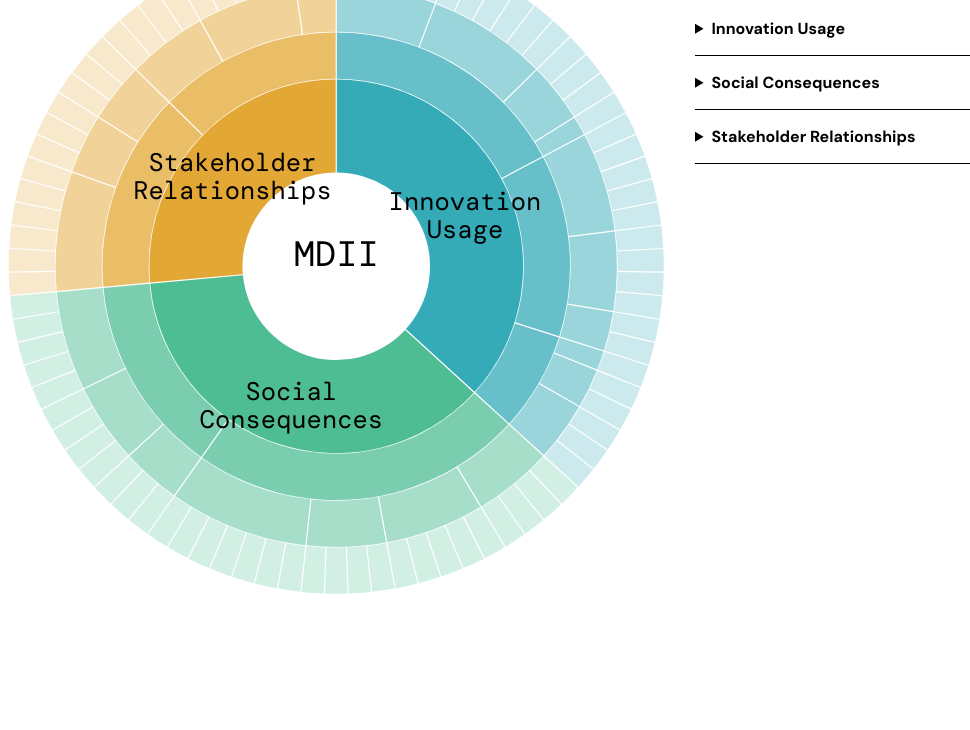
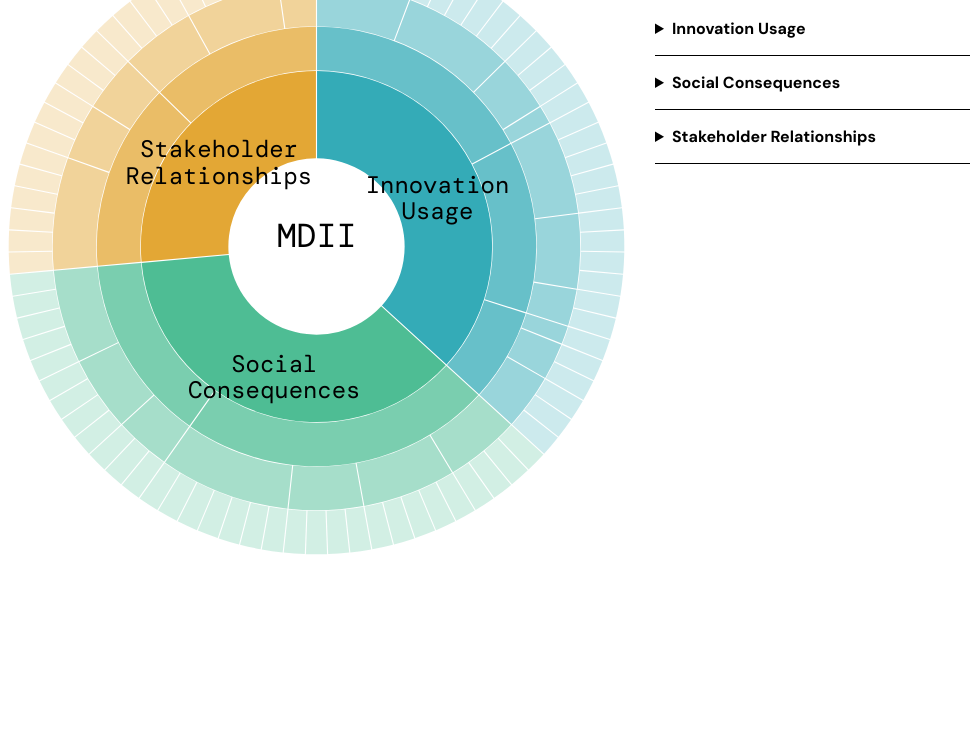
Before and after one commit to SamStorr/MDII, a plain HTML site: page index.html in a window 1280 px wide. Shown: the part 70-800 px from the top of the page, without its empty margins (0-970 px from the left). Drawn offline with nearby package versions, Linux system fonts and the light colour scheme; a web font is replaced by a local one.

Commit message:
Update style.css

```diff
--- a/style.css
+++ b/style.css
@@ -33,7 +33,7 @@ svg {
   .sunburst {flex-direction: column;}
 }
 
-.container{flex-grow: 1;
+.container{flex-basis: 50%;
 max-height: 90vh;
 overflow-y: scroll;
 flex-direction: column;
```
